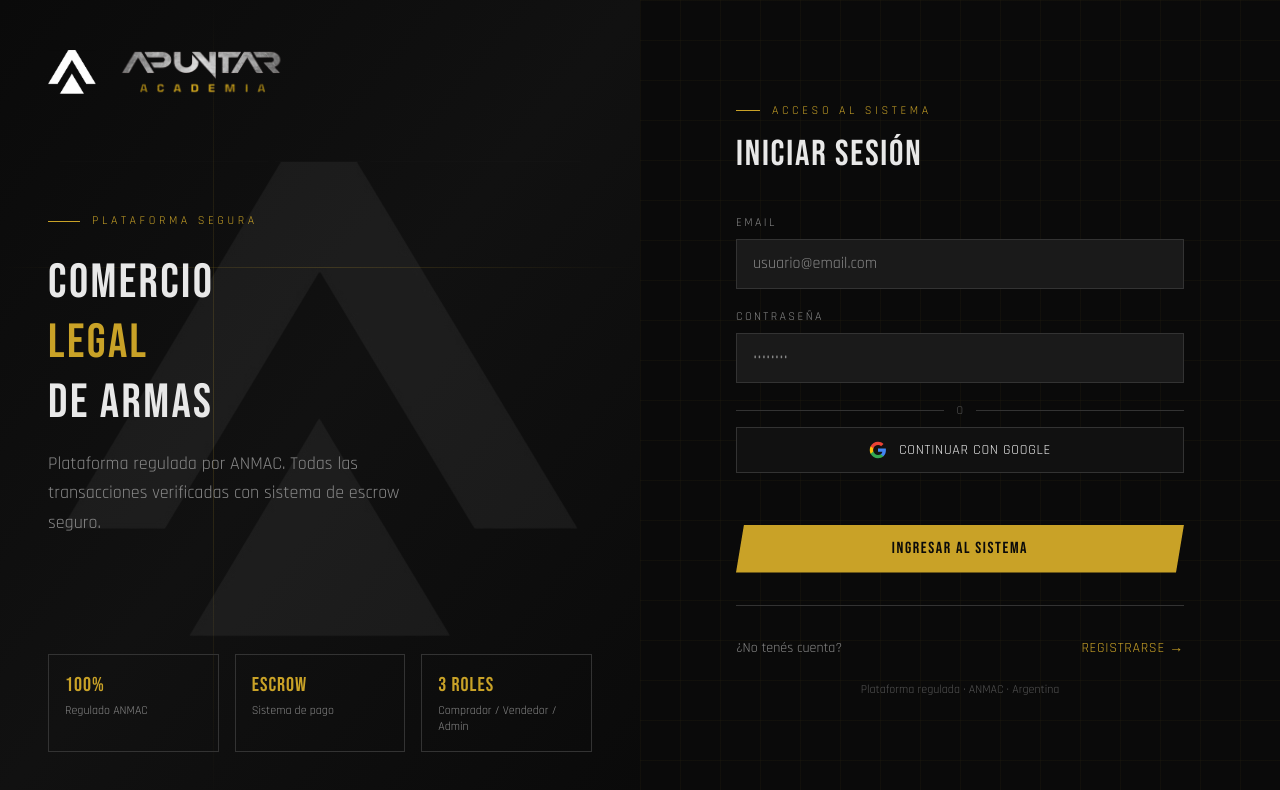
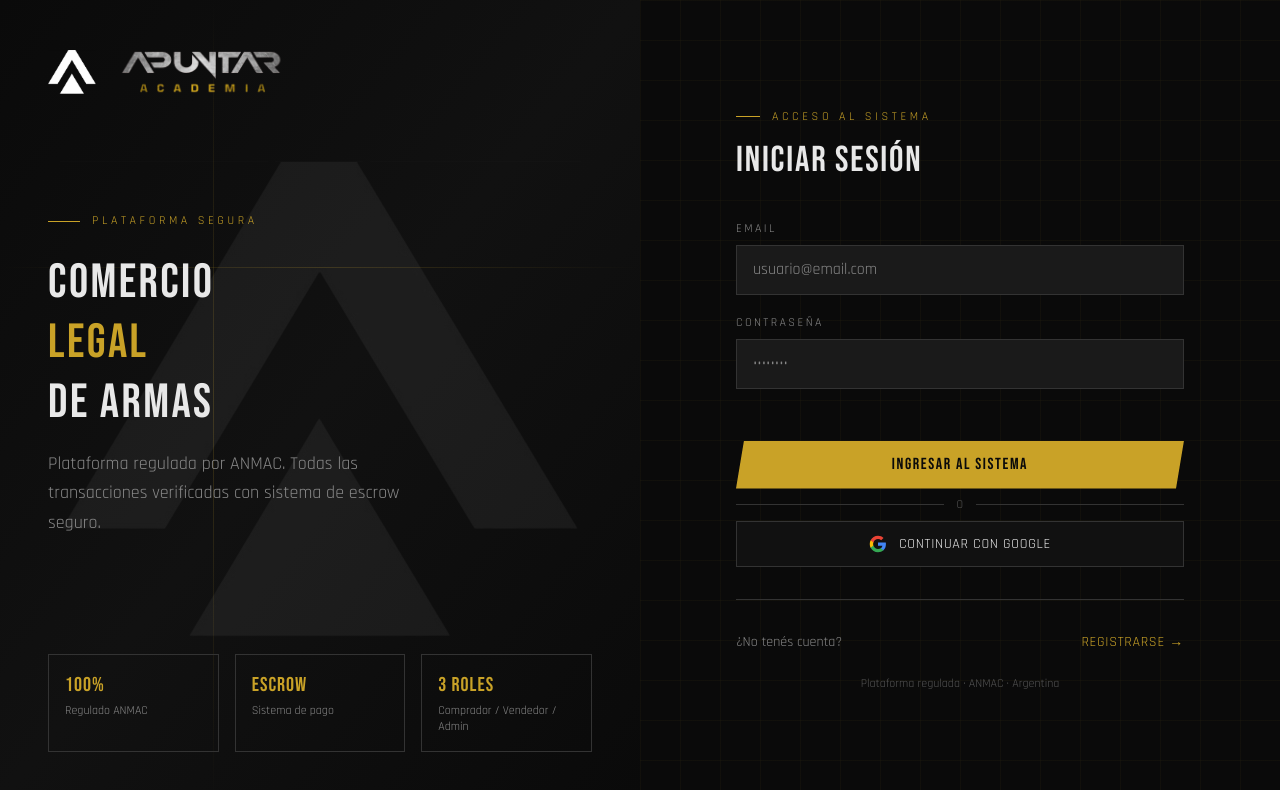
Before and after one commit to MatiasGEscobar/Apuntar, a Next.js app in the folder frontend/: page /login in a window 1280 px wide. Shown: the top 790 px of the page. Built offline with nearby package versions, Linux system fonts and the light colour scheme; no server answers.

Commit message:
modificando ubicacion ingreso con google

```diff
--- a/frontend/src/app/(auth)/login/page.tsx
+++ b/frontend/src/app/(auth)/login/page.tsx
@@ -152,6 +152,15 @@ export default function LoginPage() {
               />
             </div>
 
+            <button
+              type="submit"
+              disabled={loading}
+              className="btn-tactical w-full text-center mt-8 disabled:opacity-50 disabled:cursor-not-allowed"
+            >
+              {loading ? 'VERIFICANDO...' : 'INGRESAR AL SISTEMA'}
+            </button>
+          </form>
+
           {/* Separador */}
             <div className="flex items-center gap-3 my-2">
               <div className="flex-1 h-px bg-[#333333]" />
@@ -160,7 +169,6 @@ export default function LoginPage() {
             </div>
 
           {/* Botón Google */}
-
             <a href={`${process.env.NEXT_PUBLIC_API_URL?.replace('/api', '')}/api/auth/google`}
             className="w-full flex items-center justify-center gap-3 border border-[#333333] bg-[#111111] hover:border-[#c9a227] text-[#e8e8e8] py-3 transition-colors font-rajdhani text-sm tracking-wider uppercase"
             >
@@ -173,16 +181,6 @@ export default function LoginPage() {
             Continuar con Google
           </a>
 
-
-
-            <button
-              type="submit"
-              disabled={loading}
-              className="btn-tactical w-full text-center mt-8 disabled:opacity-50 disabled:cursor-not-allowed"
-            >
-              {loading ? 'VERIFICANDO...' : 'INGRESAR AL SISTEMA'}
-            </button>
-          </form>
 
           {/* Footer */}
           <div className="mt-8 pt-8 border-t border-[#333333] flex items-center justify-between">
```
Lines whose indentation alone changed are shown as unchanged.
